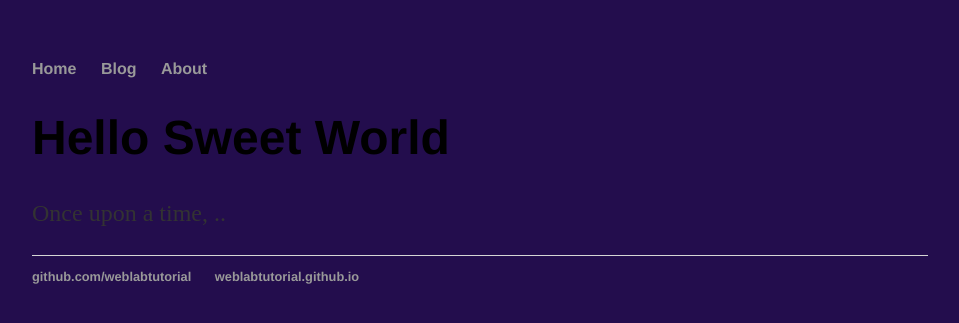
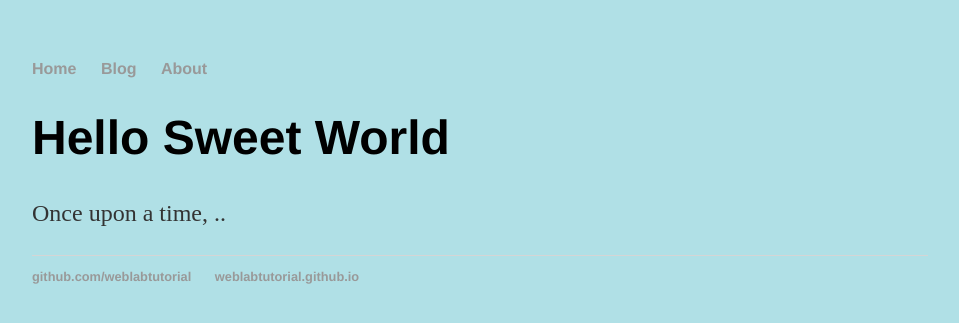
Before and after one commit to 1GitGud1/1GitGud1.github.io, a Jekyll site: the page built from index.html, in a window 1280 px wide. Shown: the top 323 px of the page, without its empty margins (160-1119 px from the left). Built offline with Jekyll 4.4.1, drawn with Linux system fonts in a browser that asks for light colours.

Commit message:
Update main.css

```diff
--- a/css/main.css
+++ b/css/main.css
@@ -1,7 +1,7 @@
 body {
   margin: 60px auto;
   width: 70%;
-  background-color: #230d4d;
+  background-color: powderblue;
 }
 
 h1 {
```
